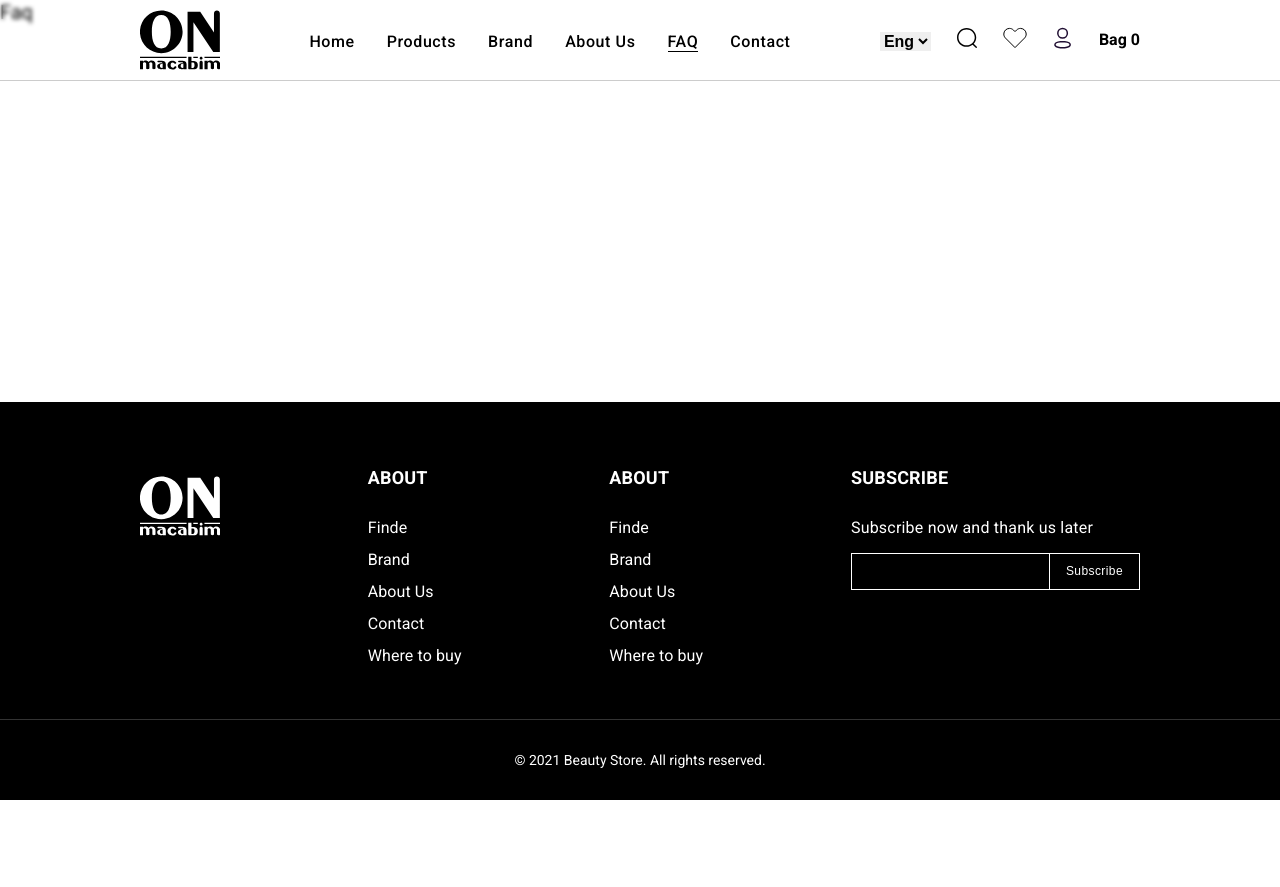
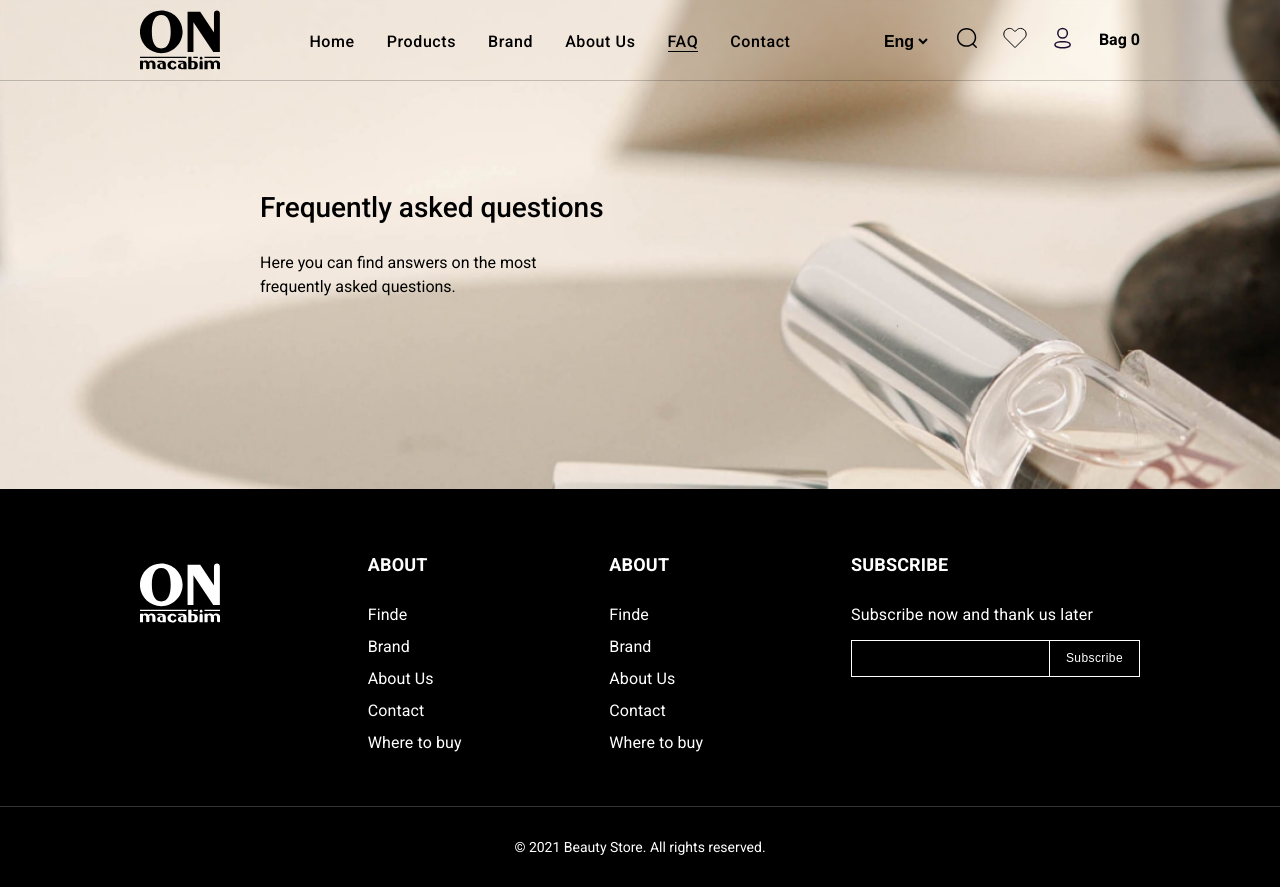
Before and after one commit to QurbonbekovaSabira/On-cosmetics, a React (Vite) app: page /faqs in a window 1280 px wide. Before the commit the page ends 800 px from the top, so only its background shows below. Built offline with nearby package versions, Linux system fonts and the light colour scheme.

Commit message:
new change in FAQS

```diff
--- a/src/layout/header/header.module.scss
+++ b/src/layout/header/header.module.scss
@@ -44,15 +44,16 @@ header {
     outline: none;
     cursor: pointer;
     vertical-align: middle;
+    background-color: transparent;
 }
 
 .heart  {
-   color: #fff;
+   color: transparent;
    cursor: pointer;
 }
 
 .profile{
-    color: #fff;
+    color: transparent;
     cursor: pointer;
 }
 
--- a/src/pages/Faq/faq.jsx
+++ b/src/pages/Faq/faq.jsx
@@ -1,7 +1,13 @@
 import React from 'react'
+import style from './faq.module.scss'
+import { Hero } from '../../components/hero'
 
 export const Faq = () => {
   return (
-    <div>Faq</div>
+    <section className={style.faq}>
+      <Hero
+      title="Frequently asked questions"
+      text="Here you can find answers on the most frequently asked questions." />
+    </section>
   )
 }
--- a/src/pages/Faq/faq.module.scss
+++ b/src/pages/Faq/faq.module.scss
@@ -0,0 +1,4 @@
+.faq {
+    background-image: url(../../assets/img/FAQ.png);
+    background-size: cover;
+}
```
Also changed, not shown: src/assets/img/FAQ.png (added).
